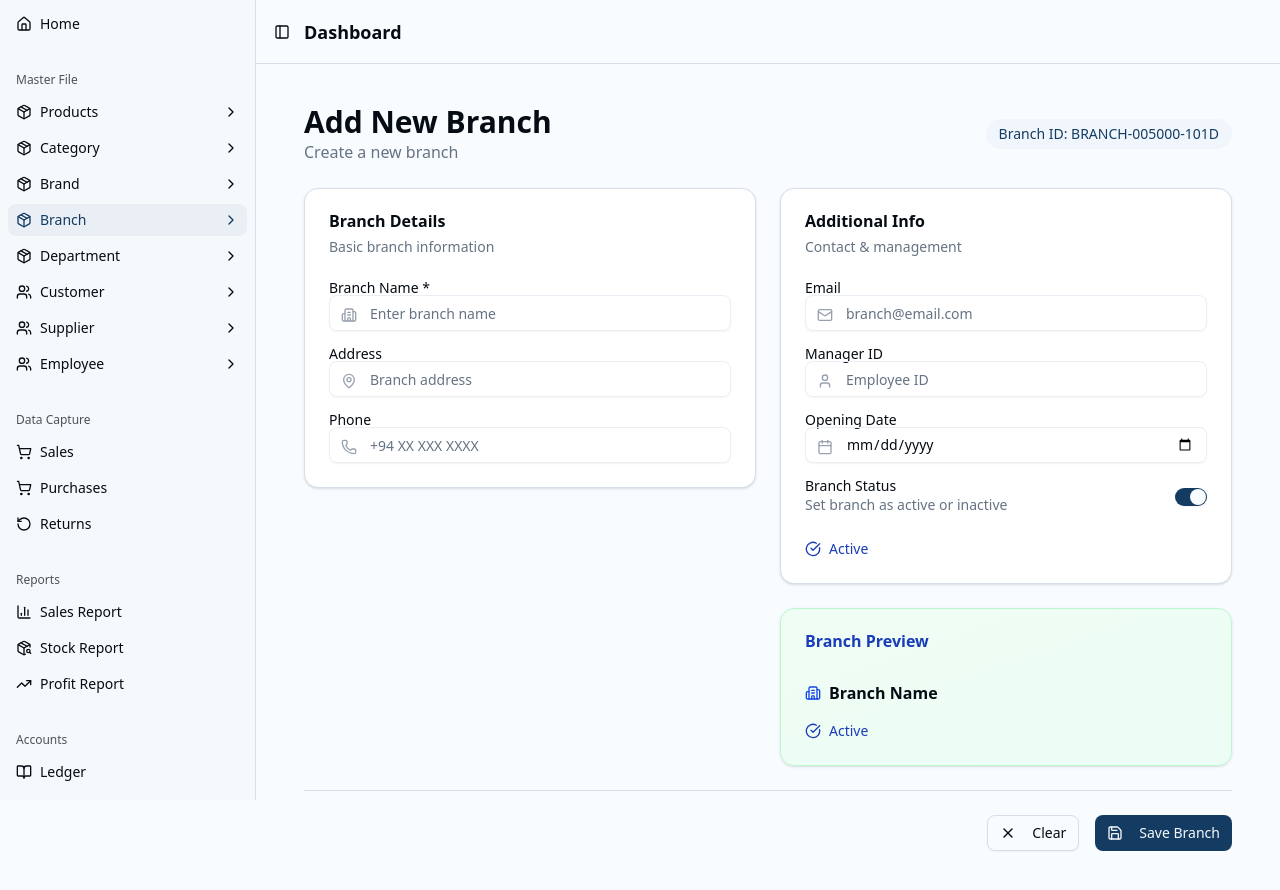
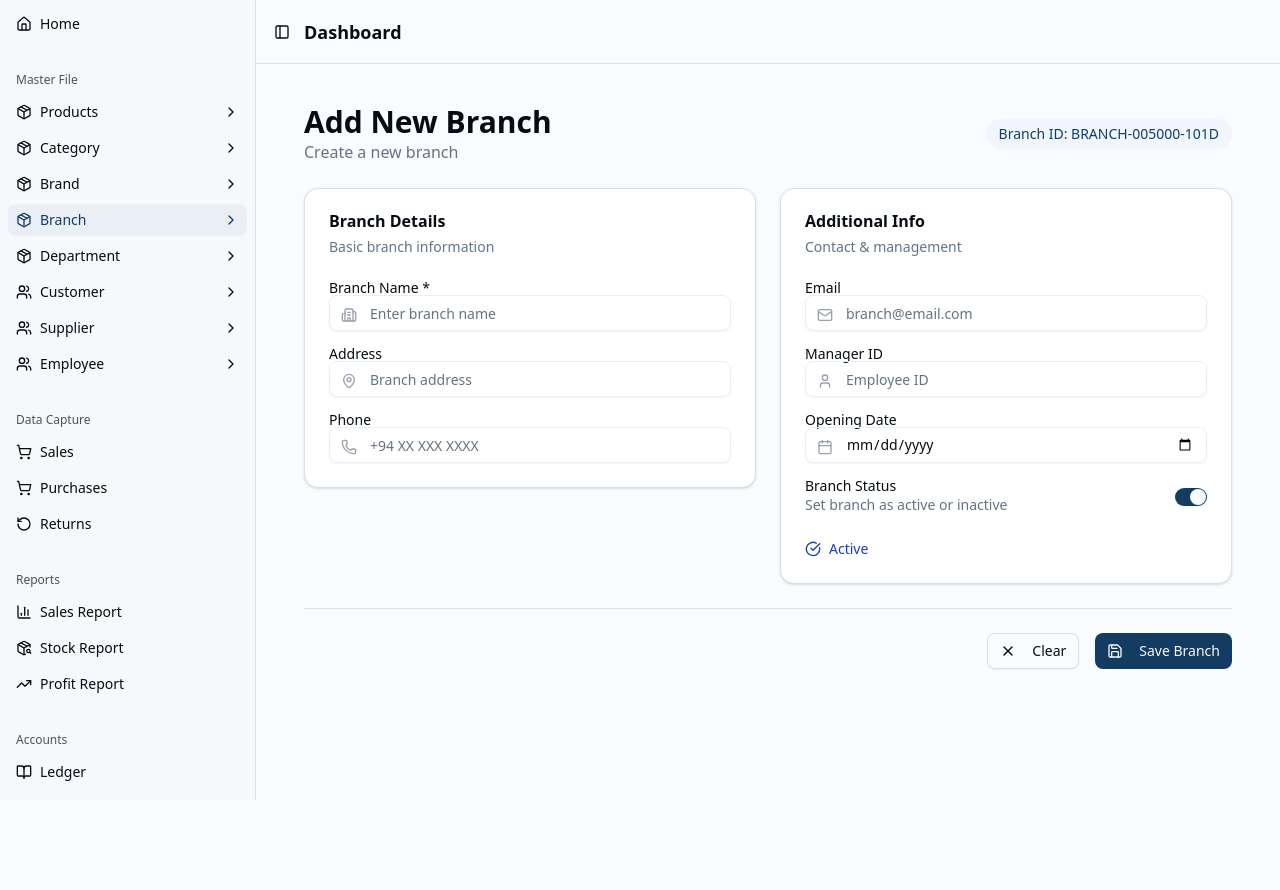
Before and after one commit to sandun007/sap-frontend, a React (Vite) app in the folder erp/: page /branch/add in a window 1280 px wide. After the commit the page ends 800 px from the top, so only its background shows below. Built offline with nearby package versions, Linux system fonts and the light colour scheme.

Commit message:
Branch form temp

```diff
--- a/erp/src/pages/branch/AddBranch.jsx
+++ b/erp/src/pages/branch/AddBranch.jsx
@@ -244,61 +244,6 @@ export default function AddBranch() {
                         </CardContent>
                     </Card>
 
-                    {/* Branch Preview Card */}
-                    <Card className="bg-gradient-to-br from-green-50 to-emerald-50 border-green-200">
-                        <CardHeader>
-                            <CardTitle className="text-blue-800">Branch Preview</CardTitle>
-                        </CardHeader>
-                        <CardContent className="space-y-2">
-                            <div className="flex items-center gap-2">
-                                <Building2 className="h-4 w-4 text-blue-700" />
-                                <span className="font-semibold">{formData.branch_name || 'Branch Name'}</span>
-                            </div>
-                            {formData.address && (
-                                <div className="flex items-center gap-2 text-sm">
-                                    <MapPin className="h-4 w-4 text-blue-800" />
-                                    <span>{formData.address}</span>
-                                </div>
-                            )}
-                            {formData.phone && (
-                                <div className="flex items-center gap-2 text-sm">
-                                    <Phone className="h-4 w-4 text-black" />
-                                    <span>{formData.phone}</span>
-                                </div>
-                            )}
-                            {formData.email && (
-                                <div className="flex items-center gap-2 text-sm">
-                                    <Mail className="h-4 w-4 text-green-600" />
-                                    <span>{formData.email}</span>
-                                </div>
-                            )}
-                            {formData.manager_id && (
-                                <div className="flex items-center gap-2 text-sm">
-                                    <User className="h-4 w-4 text-green-600" />
-                                    <span>Manager: {formData.manager_id}</span>
-                                </div>
-                            )}
-                            {formData.opening_date && (
-                                <div className="flex items-center gap-2 text-sm">
-                                    <Calendar className="h-4 w-4 text-green-600" />
-                                    <span>Opening: {formData.opening_date}</span>
-                                </div>
-                            )}
-                            <div className="flex items-center gap-2 text-sm pt-2">
-                                {formData.is_active ? (
-                                    <>
-                                        <CheckCircle className="h-4 w-4 text-blue-800" />
-                                        <span className="text-blue-800 font-medium">Active</span>
-                                    </>
-                                ) : (
-                                    <>
-                                        <XCircle className="h-4 w-4 text-gray-500" />
-                                        <span className="text-gray-600 font-medium">Inactive</span>
-                                    </>
-                                )}
-                            </div>
-                        </CardContent>
-                    </Card>
                 </div>
             </div>
 
```
